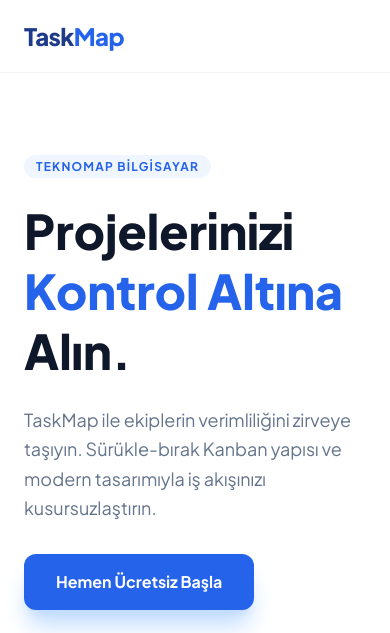
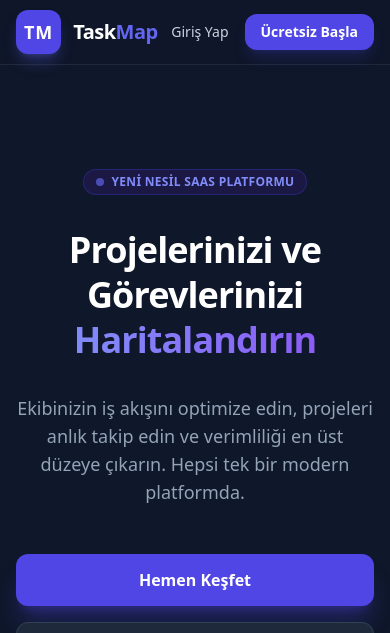
Before and after one commit to miran4726/taskmap, a Flask app: page / in a window 390 px wide. Shown: the top 633 px of the page. Run offline with Flask 3, Linux system fonts and the light colour scheme; some libraries are stand-ins or nearby versions.

Commit message:
Update index.html

```diff
--- a/templates/index.html
+++ b/templates/index.html
@@ -3,115 +3,108 @@
 <head>
     <meta charset="UTF-8">
     <meta name="viewport" content="width=device-width, initial-scale=1.0">
-    <title>TaskMap | Modern Proje Yönetim Platformu</title>
+    <title>TaskMap - Modern Görev ve Proje Yönetimi</title>
+    <!-- Tailwind CSS CDN -->
     <script src="https://cdn.tailwindcss.com"></script>
-    <link href="https://fonts.googleapis.com/css2?family=Plus+Jakarta+Sans:wght@300;400;600;700;800&display=swap" rel="stylesheet">
-    <style>
-        body { font-family: 'Plus Jakarta Sans', sans-serif; }
-    </style>
 </head>
-<body class="bg-white text-slate-900">
+<body class="bg-slate-900 text-slate-100 font-sans antialiased min-h-screen flex flex-col justify-between">
 
-    <!-- Navbar -->
-    <nav class="sticky top-0 bg-white/90 backdrop-blur-md z-50 border-b border-slate-100">
-        <div class="max-w-7xl mx-auto flex justify-between items-center py-5 px-6">
-            <div class="text-2xl font-extrabold text-blue-900 tracking-tight">Task<span class="text-blue-600">Map</span></div>
-            <div class="hidden md:flex items-center gap-8 font-semibold text-slate-600 text-sm">
-                <a href="#tanitim" class="hover:text-blue-600 transition">Tanıtım</a>
-                <a href="#ozellikler" class="hover:text-blue-600 transition">Özellikler</a>
-                <a href="/login" class="hover:text-blue-600 transition">Giriş Yap</a>
-                <a href="/login" class="bg-blue-600 text-white px-6 py-2.5 rounded-full hover:bg-blue-700 transition shadow-lg shadow-blue-100">Ücretsiz Başla</a>
+    <!-- Header / Navbar -->
+    <header class="border-b border-slate-800 bg-slate-900/80 backdrop-blur sticky top-0 z-50">
+        <div class="max-w-7xl mx-auto px-4 sm:px-6 lg:px-8 h-16 flex items-center justify-between">
+            <div class="flex items-center space-x-3 cursor-pointer" onclick="showHome()">
+                <div class="bg-indigo-600 p-2 rounded-xl font-bold text-white tracking-wider text-lg shadow-lg shadow-indigo-500/30">TM</div>
+                <span class="text-xl font-extrabold tracking-tight text-white">Task<span class="text-indigo-500">Map</span></span>
             </div>
-        </div>
-    </nav>
-
-    <!-- Hero Bölümü -->
-    <header class="max-w-7xl mx-auto py-20 px-6 grid grid-cols-1 md:grid-cols-2 gap-12 items-center">
-        <div>
-            <span class="bg-blue-50 text-blue-600 font-bold tracking-widest uppercase text-xs px-3 py-1 rounded-full">TEKNOMAP BİLGİSAYAR</span>
-            <h1 class="text-5xl md:text-6xl font-extrabold mt-6 mb-6 leading-tight text-slate-900">
-                Projelerinizi <span class="text-blue-600">Kontrol Altına</span> Alın.
-            </h1>
-            <p class="text-lg text-slate-500 mb-8 leading-relaxed">
-                TaskMap ile ekiplerin verimliliğini zirveye taşıyın. Sürükle-bırak Kanban yapısı ve modern tasarımıyla iş akışınızı kusursuzlaştırın.
-            </p>
-            <div>
-                <a href="/login" class="inline-block bg-blue-600 text-white px-8 py-4 rounded-xl font-bold text-base hover:bg-blue-700 transition shadow-xl shadow-blue-200">Hemen Ücretsiz Başla</a>
+            <nav class="hidden md:flex items-center space-x-8 text-sm font-medium text-slate-300">
+                <a href="#" onclick="showHome()" class="hover:text-indigo-400 transition">Ana Sayfa</a>
+                <a href="#" class="hover:text-indigo-400 transition">Özellikler</a>
+            </nav>
+            <div class="flex items-center space-x-4">
+                <button onclick="showLogin()" class="text-sm font-medium text-slate-300 hover:text-white transition">Giriş Yap</button>
+                <button onclick="showLogin()" class="bg-indigo-600 hover:bg-indigo-500 text-white text-sm font-semibold px-4 py-2 rounded-xl transition shadow-lg shadow-indigo-600/20">Ücretsiz Başla</button>
             </div>
-        </div>
-        <div class="rounded-3xl overflow-hidden shadow-2xl border border-slate-100 bg-slate-100">
-            <img src="https://images.unsplash.com/photo-1551836022-d5d88e9218df?auto=format&fit=crop&q=80&w=800" alt="TaskMap Çalışma Ortamı" class="w-full h-full object-cover min-h-[350px]">
         </div>
     </header>
 
-    <!-- Tanıtım & Görsel Vitrin -->
-    <section id="tanitim" class="bg-slate-50 py-24 px-6 border-y border-slate-100">
-        <div class="max-w-7xl mx-auto grid grid-cols-1 md:grid-cols-2 gap-16 items-center">
-            <div class="rounded-3xl overflow-hidden shadow-xl border-4 border-white bg-white">
-                <img src="https://images.unsplash.com/photo-1522071820081-009f0129c71c?auto=format&fit=crop&q=80&w=800" alt="Ekip Çalışması ve Raporlama" class="w-full h-full object-cover min-h-[350px]">
+    <!-- Main Content Area (Dynamic Switcher) -->
+    <main class="flex-grow flex items-center justify-center px-4 sm:px-6 lg:px-8 py-16">
+
+        <!-- ANA SAYFA GÖRÜNÜMÜ -->
+        <div id="homeView" class="max-w-4xl mx-auto text-center space-y-8">
+            <div class="inline-flex items-center space-x-2 bg-indigo-950/80 border border-indigo-800/50 px-3 py-1 rounded-full text-indigo-400 text-xs font-semibold tracking-wide uppercase">
+                <span class="w-2 h-2 rounded-full bg-indigo-500 animate-pulse"></span>
+                <span>Yeni Nesil SaaS Platformu</span>
             </div>
-            <div>
-                <span class="text-blue-600 font-bold tracking-widest uppercase text-xs">SİSTEMİN ÖZELLİKLERİ</span>
-                <h2 class="text-3xl md:text-4xl font-extrabold mt-2 mb-6 text-slate-900">Neden TaskMap?</h2>
-                <p class="text-slate-600 text-base mb-6 leading-relaxed">
-                    İş dünyası hızlanıyor, sizin de hızlanmanız gerekiyor. TaskMap, sürükle-bırak Kanban arayüzü ile görev yönetimini bir deneyime dönüştürür. Ekip üyelerinizin neyi, ne zaman yapacağını anlık olarak takip edin.
-                </p>
-                <div class="space-y-3 font-semibold text-slate-800">
-                    <div class="flex items-center gap-3">✅ Esnek Kanban Panoları</div>
-                    <div class="flex items-center gap-3">✅ Gerçek Zamanlı Raporlama</div>
-                    <div class="flex items-center gap-3">✅ Sınırsız Proje ve Ekip Desteği</div>
-                </div>
+
+            <h1 class="text-4xl sm:text-6xl font-black tracking-tight text-white leading-tight">
+                Projelerinizi ve Görevlerinizi <span class="text-transparent bg-clip-text bg-gradient-to-r from-indigo-400 to-violet-500">Haritalandırın</span>
+            </h1>
+
+            <p class="text-lg sm:text-xl text-slate-400 max-w-2xl mx-auto">
+                Ekibinizin iş akışını optimize edin, projeleri anlık takip edin ve verimliliği en üst düzeye çıkarın. Hepsi tek bir modern platformda.
+            </p>
+
+            <div class="flex flex-col sm:flex-row items-center justify-center gap-4 pt-4">
+                <button onclick="showLogin()" class="w-full sm:w-auto bg-indigo-600 hover:bg-indigo-500 text-white font-semibold px-8 py-3.5 rounded-xl transition shadow-xl shadow-indigo-600/30 text-center">
+                    Hemen Keşfet
+                </button>
+                <button onclick="showLogin()" class="w-full sm:w-auto bg-slate-800 hover:bg-slate-700 text-slate-200 font-semibold px-8 py-3.5 rounded-xl transition border border-slate-700 text-center">
+                    Giriş Yap
+                </button>
             </div>
         </div>
-    </section>
 
-    <!-- Kapsamlı Özellikler Grid (Resimli Kareler) -->
-    <section id="ozellikler" class="py-24 px-6 max-w-7xl mx-auto">
-        <div class="text-center max-w-2xl mx-auto mb-16">
-            <h2 class="text-3xl md:text-4xl font-extrabold mb-4">Gelişmiş Modüller</h2>
-            <p class="text-slate-500">İş süreçlerinizi kolaylaştıracak profesyonel araçlar.</p>
-        </div>
-        <div class="grid grid-cols-1 md:grid-cols-3 gap-8">
-            <!-- Kart 1 -->
-            <div class="bg-white border border-slate-100 rounded-3xl shadow-sm hover:shadow-xl transition overflow-hidden flex flex-col">
-                <div class="h-48 overflow-hidden bg-slate-100">
-                    <img src="https://images.unsplash.com/photo-1460925895917-afdab827c52f?auto=format&fit=crop&q=80&w=600" alt="İş Akışı" class="w-full h-full object-cover">
+        <!-- GİRİŞ EKRANI GÖRÜNÜMÜ (Başlangıçta gizli) -->
+        <div id="loginView" class="hidden max-w-md w-full bg-slate-800/50 border border-slate-700/50 p-8 rounded-2xl shadow-2xl backdrop-blur space-y-6">
+            <div class="text-center space-y-2">
+                <h1 class="text-2xl sm:text-3xl font-black tracking-tight text-white">Tekrar Hoş Geldiniz</h1>
+                <p class="text-sm text-slate-400">TaskMap hesabınıza giriş yapın</p>
+            </div>
+
+            <form onsubmit="event.preventDefault(); alert('Giriş simüle edildi!');" class="space-y-4">
+                <div>
+                    <label class="block text-xs font-semibold uppercase tracking-wider text-slate-400 mb-1.5">E-posta Adresi</label>
+                    <input type="email" required class="w-full bg-slate-900 border border-slate-700 rounded-xl px-4 py-3 text-slate-100 placeholder-slate-500 focus:outline-none focus:border-indigo-500 focus:ring-1 focus:ring-indigo-500 transition" placeholder="ornek@mail.com">
                 </div>
-                <div class="p-8">
-                    <h3 class="text-xl font-bold mb-3 text-slate-900">İş Akışı Otomasyonu</h3>
-                    <p class="text-slate-500 text-sm leading-relaxed">Tekrarlayan işleri bırakın, sistemimiz sizin yerinize organize etsin.</p>
+
+                <div>
+                    <div class="flex items-center justify-between mb-1.5">
+                        <label class="block text-xs font-semibold uppercase tracking-wider text-slate-400">Şifre</label>
+                        <a href="#" class="text-xs text-indigo-400 hover:underline">Şifremi Unuttum?</a>
+                    </div>
+                    <input type="password" required class="w-full bg-slate-900 border border-slate-700 rounded-xl px-4 py-3 text-slate-100 placeholder-slate-500 focus:outline-none focus:border-indigo-500 focus:ring-1 focus:ring-indigo-500 transition" placeholder="••••••••">
                 </div>
-            </div>
-            <!-- Kart 2 -->
-            <div class="bg-white border border-slate-100 rounded-3xl shadow-sm hover:shadow-xl transition overflow-hidden flex flex-col">
-                <div class="h-48 overflow-hidden bg-slate-100">
-                    <img src="https://images.unsplash.com/photo-1551288049-bebda4e38f71?auto=format&fit=crop&q=80&w=600" alt="Veri Analitiği" class="w-full h-full object-cover">
-                </div>
-                <div class="p-8">
-                    <h3 class="text-xl font-bold mb-3 text-slate-900">Veri Analitiği</h3>
-                    <p class="text-slate-500 text-sm leading-relaxed">Gelişmiş grafiklerle verimlilik durumunuzu anlık olarak analiz edin.</p>
-                </div>
-            </div>
-            <!-- Kart 3 -->
-            <div class="bg-white border border-slate-100 rounded-3xl shadow-sm hover:shadow-xl transition overflow-hidden flex flex-col">
-                <div class="h-48 overflow-hidden bg-slate-100">
-                    <img src="https://images.unsplash.com/photo-1563986768609-322da13575f3?auto=format&fit=crop&q=80&w=600" alt="Güvenlik" class="w-full h-full object-cover">
-                </div>
-                <div class="p-8">
-                    <h3 class="text-xl font-bold mb-3 text-slate-900">Bulut Güvenliği</h3>
-                    <p class="text-slate-500 text-sm leading-relaxed">Projeleriniz en yüksek güvenlik standartlarıyla korunur ve yedeklenir.</p>
-                </div>
+
+                <button type="submit" class="w-full bg-indigo-600 hover:bg-indigo-500 text-white font-semibold py-3.5 rounded-xl transition shadow-lg shadow-indigo-600/30 text-center mt-2">
+                    Giriş Yap
+                </button>
+            </form>
+
+            <div class="text-center text-xs text-slate-500">
+                Ana sayfaya dönmek mi istiyorsun? <button onclick="showHome()" class="text-indigo-400 font-medium hover:underline">Tıkla</button>
             </div>
         </div>
-    </section>
+
+    </main>
 
     <!-- Footer -->
-    <footer class="bg-slate-900 text-white py-16 px-6 text-center">
-        <div class="text-2xl font-extrabold mb-3 tracking-tight">TaskMap</div>
-        <p class="text-slate-400 text-sm mb-2">Diyarbakır'dan Dünya'ya modern proje yönetimi.</p>
-        <p class="text-slate-400 text-sm mb-6">Modern çağın en işlevsel proje yönetim platformu.</p>
-        <p class="text-xs text-slate-500">&copy; 2026 TEKNOMAP BİLGİSAYAR. Tüm hakları saklıdır.</p>
+    <footer class="border-t border-slate-800 py-6 text-center text-xs text-slate-500">
+        <p>&copy; 2026 TaskMap. Tüm hakları saklıdır.</p>
     </footer>
+
+    <!-- JavaScript for View Switching -->
+    <script>
+        function showLogin() {
+            document.getElementById('homeView').classList.add('hidden');
+            document.getElementById('loginView').classList.remove('hidden');
+        }
+
+        function showHome() {
+            document.getElementById('loginView').classList.add('hidden');
+            document.getElementById('homeView').classList.remove('hidden');
+        }
+    </script>
 
 </body>
 </html>
```
